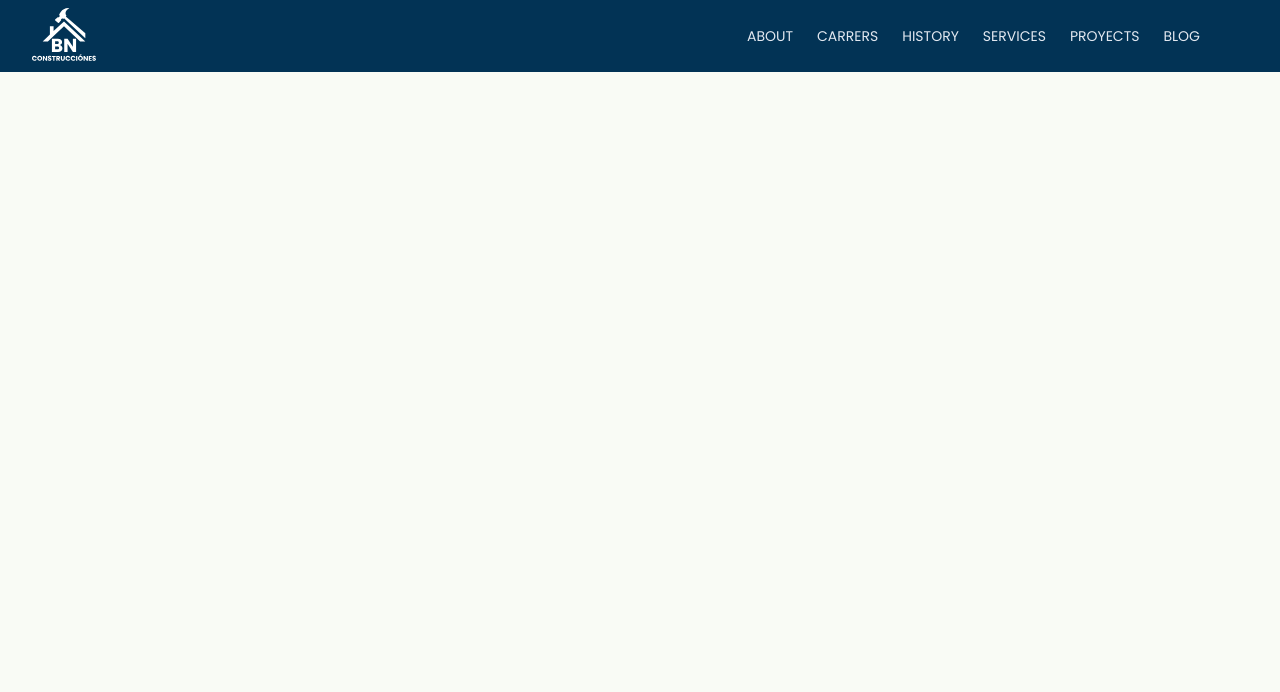
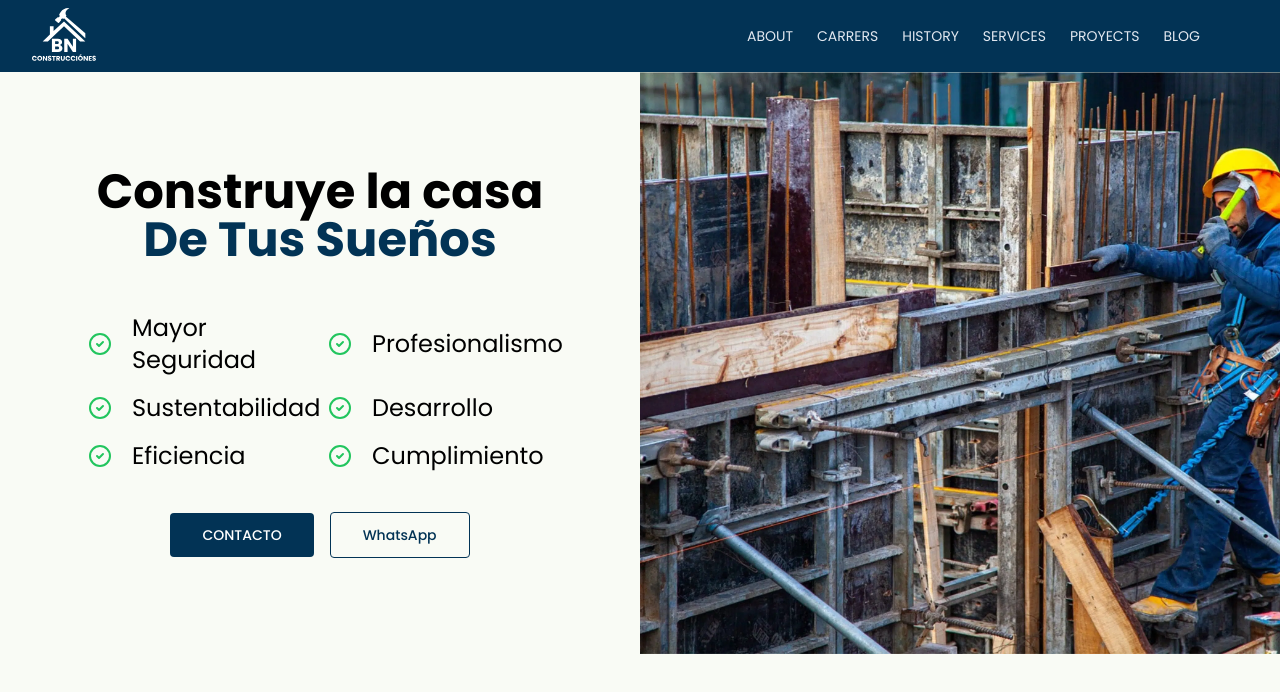
Before and after one commit to marcos15vargas/bn-contrucciones, a React (Vite) app: page / in a window 1280 px wide. Shown: the top 692 px of the page. Built offline with nearby package versions, Linux system fonts and the light colour scheme.

Commit message:
creacion y finalizacion del banner principal

```diff
--- a/src/App.jsx
+++ b/src/App.jsx
@@ -1,3 +1,4 @@
+import { Banner } from "./components/Banner"
 import { Navbar } from "./components/Navbar"
 
 function App() {
@@ -5,6 +6,7 @@ function App() {
   return (
     <>
       <Navbar />
+      <Banner />
     </>
   )
 }
--- /dev/null
+++ b/src/components/Banner.jsx
@@ -0,0 +1,62 @@
+import { Phone } from "lucide-react";
+import { banner } from "../constants";
+
+export const Banner = () => {
+  return (
+    <div>
+      <section className="grid grid-cols-1 gap-0 bg-opacity-25 md:grid-cols-2">
+        <div className="flex flex-col items-start justify-center px-4 py-24 lg:px-20">
+          <h1 className="mb-6 text-4xl font-bold leading-tight md:text-4xl xl:text-5xl text-center m-auto">
+            Construye la casa <br />
+            <span className="text-azul">De Tus Sueños</span>
+          </h1>
+          <div className="flex flex-wrap my-4">
+            {banner.map((banner, index) => (
+              <div
+                key={index}
+                className="w-full sm:w-1/1 xl:w-1/2 flex items-center"
+              >
+                <div className="size-2 mx-2 mb-4 text-green-500">
+                  {banner.icon}
+                </div>
+                <div className="p-2 mx-5 text-2xl ">
+                  <p className="">{banner.text}</p>
+                </div>
+              </div>
+            ))}
+          </div>
+          <div className="m-auto mt-4">
+            <a
+              className="inline-block rounded bg-azul px-8 py-3 text-sm font-medium text-white transition hover:rotate-2 hover:scale-110 focus:outline-none focus:ring active:bg-azul/75 mx-1 sm:mx-2"
+              href="#"
+            >
+              CONTACTO
+            </a>
+
+            <a
+              className="group relative inline-flex items-center overflow-hidden rounded border border-current px-8 py-3 text-azul focus:outline-none focus:ring active:text-indigo-500 mx-1 sm:mx-2"
+              href="#"
+            >
+              <span className="absolute -end-full transition-all group-hover:end-4">
+                <Phone className="size-5 rtl:rotate-180" />
+              </span>
+
+              <span className="text-sm font-medium transition-all group-hover:me-4">
+                {" "}
+                WhatsApp{" "}
+              </span>
+            </a>
+          </div>
+        </div>
+        <div>
+          <img
+            src="public/img/banner.webp"
+            alt="dlasjkhd"
+            className="object-cover w-full h-64 md:h-full"
+            loading="lazy"
+          />
+        </div>
+      </section>
+    </div>
+  );
+};
--- a/src/constants/index.jsx
+++ b/src/constants/index.jsx
@@ -1,3 +1,4 @@
+import { CircleCheck } from "lucide-react"
 
 
 export const navItems = [
@@ -26,3 +27,29 @@ export const navItems = [
         link: "#"
     },
 ]
+export const banner = [
+    {
+      icon: <CircleCheck />,
+      text: "Mayor Seguridad"
+    },
+    {
+      icon: <CircleCheck />,
+      text: "Profesionalismo"
+    },
+    {
+      icon: <CircleCheck />,
+      text: "Sustentabilidad"
+    },
+    {
+      icon: <CircleCheck />,
+      text: "Desarrollo"
+    },
+    {
+      icon: <CircleCheck />,
+      text: "Eficiencia"
+    },
+    {
+      icon: <CircleCheck />,
+      text: "Cumplimiento"
+    },
+  ]
```
